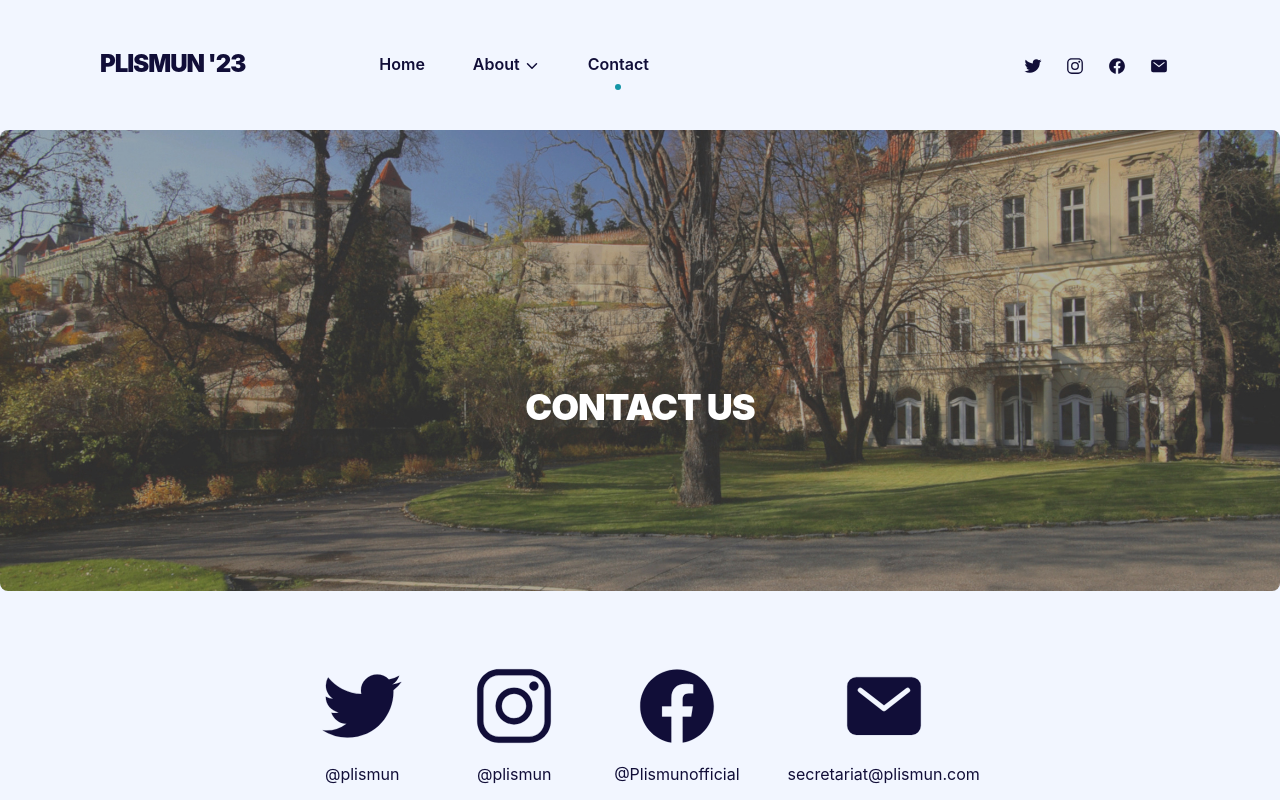
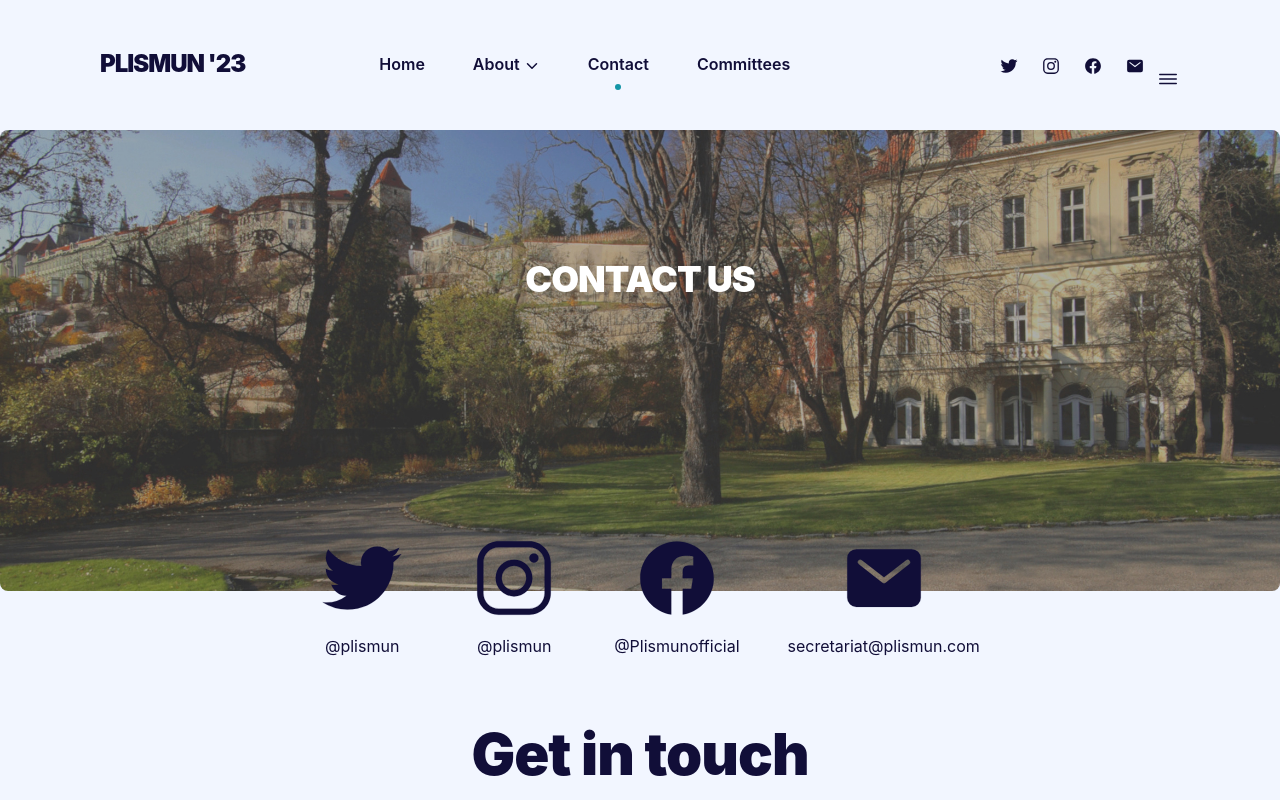
Before and after one commit to oof2win2/plismun, a Next.js app: page /contact in a window 1280 px wide. Shown: the top 800 px of the page. Built offline with nearby package versions, Linux system fonts and the light colour scheme.

Commit message:
feat(navbar): mobile navbar usability

```diff
--- a/src/components/header.tsx
+++ b/src/components/header.tsx
@@ -37,7 +37,8 @@ export default ({ title, mainPage }: HeaderProps) => {
             flexDirection: "column",
             alignContent: "center",
             alignItems: "center",
-            paddingTop: "16rem",
+            paddingTop: "16vh",
+            verticalAlign: "sub",
           }}
           className="page animate"
         >
--- a/src/components/navbar.tsx
+++ b/src/components/navbar.tsx
@@ -1,6 +1,7 @@
 import Image from "next/image"
 import Link from "next/link"
 import { useRouter } from "next/router"
+import { useState } from "react"
 
 type Page = {
   type: "page"
@@ -41,12 +42,18 @@ const pages: (Page | Category)[] = [
     title: "Contact",
     href: "/contact",
   },
+  {
+    type: "page",
+    title: "Committees",
+    href: "/committees",
+  },
 ]
 
 // TODO: loop over the sites and add them in the correct order
 
 const Navbar = () => {
   const router = useRouter()
+  const [navIsOpen, setNavIsOpen] = useState(false)
 
   const currentPage = router.asPath
 
@@ -59,10 +66,13 @@ const Navbar = () => {
               {/* nbsp here so it looks good guaranteed */}
               <h3>PLISMUN&nbsp;'23</h3>
             </div>
-            <nav className="main-nav">
+            <nav className={`main-nav ${navIsOpen && "is-open"}`}>
               <div className="main-nav__box">
-                <div className="nav__icon-close">
-                  <i className="ion ion-md-close"></i>
+                <div
+                  className="nav__icon-close"
+                  onClick={() => setNavIsOpen(false)}
+                >
+                  <ion-icon name="close" />
                 </div>
 
                 <div className="nav__title">Menu</div>
@@ -193,6 +203,13 @@ const Navbar = () => {
                 </ul>
               </div>
             </nav>
+            <div className="nav-button" onClick={() => setNavIsOpen(true)}>
+              <ion-icon
+                className="nav__icon nav__icon-menu"
+                name="menu-outline"
+              />
+              <i className="nav__icon nav__icon-menu ion ion-md-menu"></i>
+            </div>
           </div>
         </div>
       </div>
```
